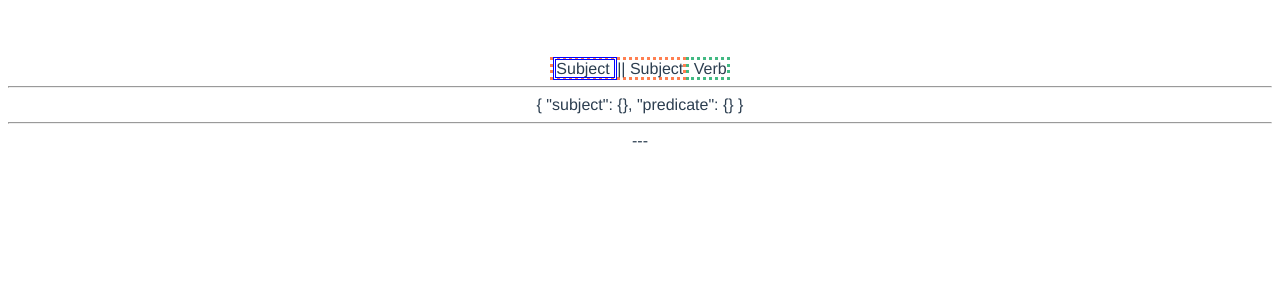
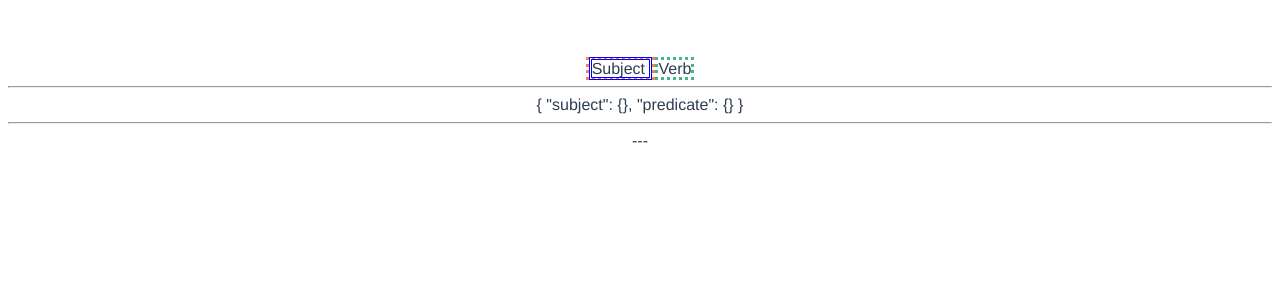
Before and after one commit to polymatter/pancake-castle, a Vue app: page / in a window 1280 px wide. Shown: the top 300 px of the page. Built offline with nearby package versions, Linux system fonts and the light colour scheme.

Commit message:
seperate out adjectives and subject noun to allow them to be seperately edited and formed

```diff
--- a/src/App.vue
+++ b/src/App.vue
@@ -4,7 +4,9 @@
       v-bind:allNouns="allNouns"
       v-bind:allAdjectives="allAdjectives"
       v-on:nounPhraseUpdate="subjectUpdated"
-    >{{ selectedPhrase.subject.noun ? formSubject(selectedPhrase.subject) : "Subject" }}</NounPhrase>
+    >{{ selectedPhrase.subject.noun ? formSubjectNoun(selectedPhrase.subject.noun) : "Subject" }}
+    <template v-slot:formAdjectives>{{ formAdjectives(selectedPhrase.subject.adjectives) }}</template>
+    </NounPhrase>
     <Predicate
       v-bind:predicate="selectedPhrase.predicate"
       v-bind:allVerbs="allVerbs"
@@ -59,11 +61,7 @@ export default {
       return conjugatedVerb;
     },
     formSubject: function(subject) {
-      let result = subject.noun.value;
-
-      if (Array.isArray(subject.adjectives) && subject.adjectives.length > 0) {
-        result = "The " + this.andConcatinate(subject.adjectives.map(a => a.value)) + " " + subject.noun.value;
-      }
+      let result = this.formAdjectives(subject.adjectives) + " " + this.formSubjectNoun(subject.noun);
 
       return result;
     },
@@ -73,6 +71,22 @@ export default {
           ? object.nouns.map(e => e.objectForm || e.value)
           : object.nouns.map(e => e.value)
       );
+    },
+    formSubjectNoun: function(noun) {
+      return (noun.categories && !noun.categories.includes("proper"))
+      ? noun.value.toLowerCase()
+      : noun.value;
+    },
+    formAdjectives: function(adjectives) {
+      let result;
+
+      if (Array.isArray(adjectives) && adjectives.length > 0) {
+        result = "The " + this.andConcatinate(adjectives.map(a => a.value));
+      } else {
+        result = "Adjective"
+      }
+
+      return result;
     },
     andConcatinate: function(values) {
       let lastValue = values.pop();
--- a/src/components/NounPhrase.vue
+++ b/src/components/NounPhrase.vue
@@ -7,15 +7,13 @@
       v-bind:allWords="allAdjectives"
       v-bind:eventName="adjectiveUpdateName"
       v-on:adjectiveUpdate="adjectiveUpdate"
-    >{{ adjectives && adjectives[0] ? (adjectives[0].value || adjectives) : n + ". Adjective" }}</SelectWord>
+    ><slot name="formAdjectives">Adjective</slot></SelectWord>
     <SelectWord
       v-bind:allWords="allNouns"
       v-on:wordUpdate="nounUpdate"
-    >{{ noun.value || 'Subject'}}
+    ><slot></slot>
     <template v-slot:modifier><button class="add" v-on:click="addAdjective">+</button></template>
     </SelectWord>
-    ||
-    <slot></slot>
   </span>
 </template>
 
```
